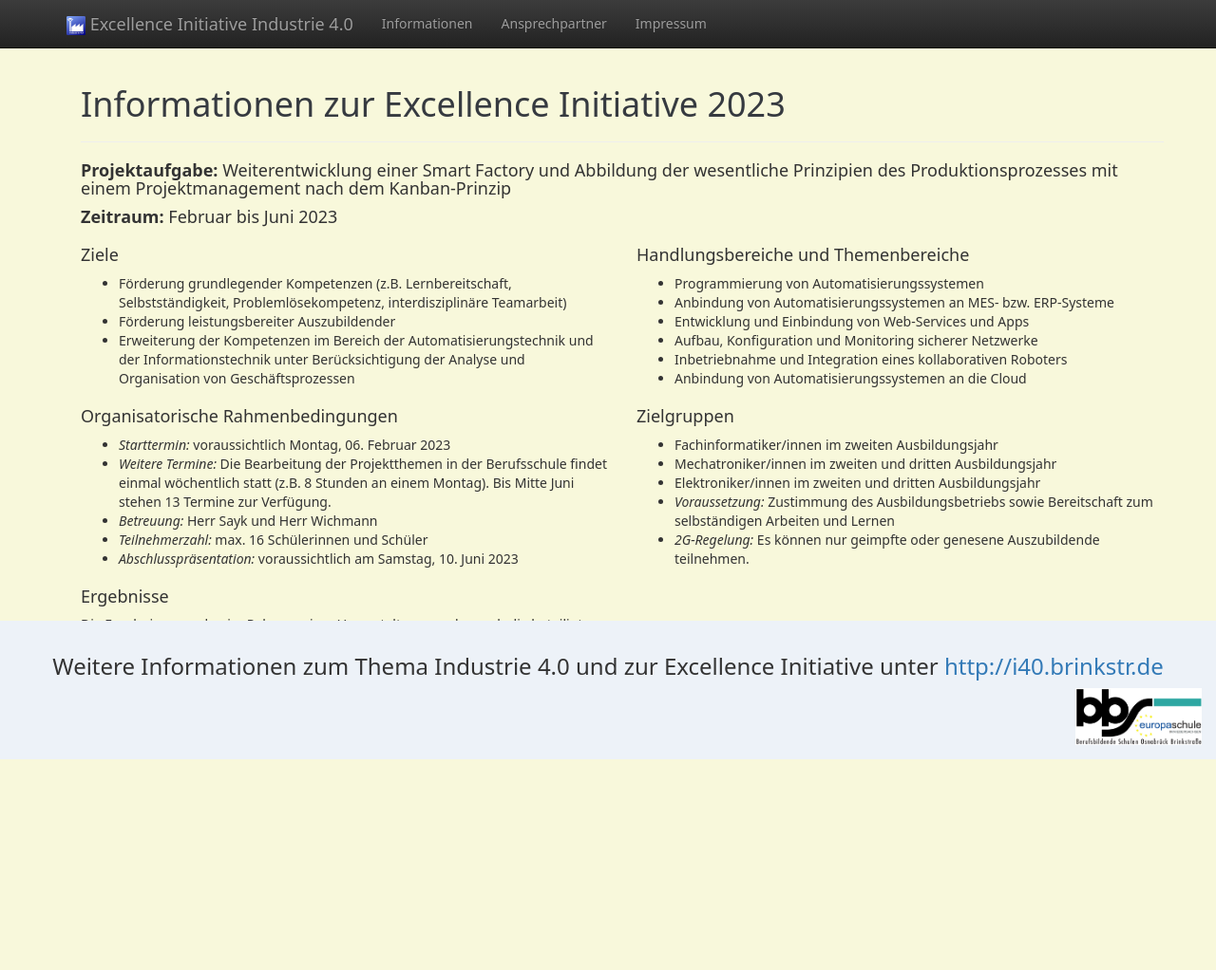
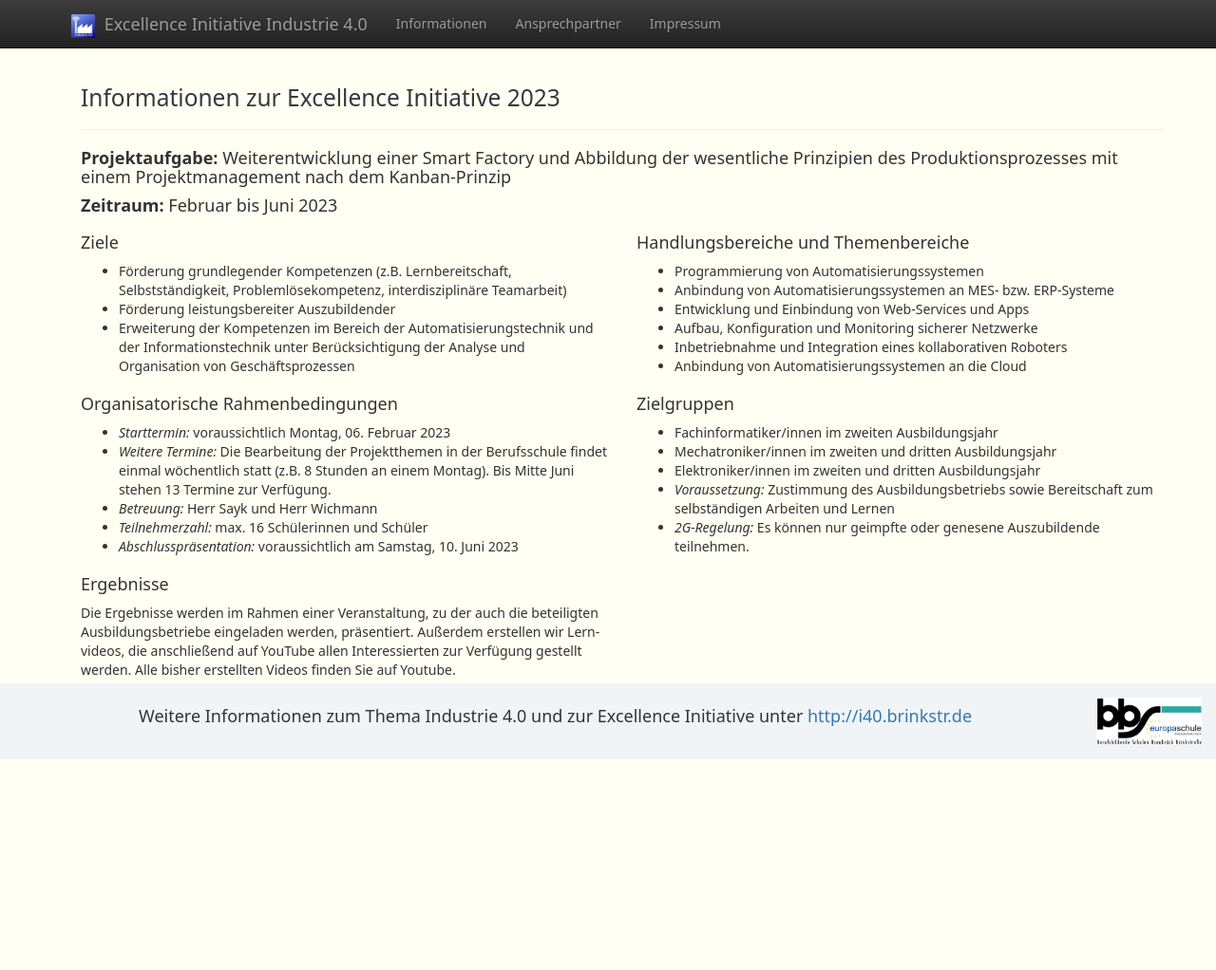
Before and after one commit to wichmann/evreg, a Flask app: page / in a window 1280 px wide. Shown: the whole page at 95% size. After the commit the page ends 800 px from the top, so only its background shows below. Run offline with Flask 2, Linux system fonts and the light colour scheme; some libraries are stand-ins or nearby versions.

Commit message:
Update layout.

```diff
--- a/static/css/style.css
+++ b/static/css/style.css
@@ -1,18 +1,19 @@
 body {
-  background: rgb(248, 248, 219);
+  background: rgb(255, 255, 243);
   font-family: "Noto Sans", "Segoe UI", Roboto, "Helvetica Neue", Arial, sans-serif;
   margin: 0;
 }
 
 h1 {
   color: #363a40;
+  font-size: 175%;
 }
 
 .footer {
   position: fixed;
   width: 100%;
   text-align: center;
-    background: #edf2f8;
+  background: #f1f4f7;
   padding: 15px;
   box-sizing: border-box;
   min-height: 15px;
@@ -21,7 +22,7 @@ h1 {
 .initial-number {
   padding: 2px 5px;
   margin: 5px;
-  border-radius:8px;
+  border-radius: 8px;
   color: white;
   border: rgb(110, 138, 180);
   background-color: rgb(110, 138, 180);
@@ -70,10 +71,10 @@ h1 {
 
 #mainblock {
   margin-top: 50px;
-  margin-bottom: 250px;
+  margin-bottom: 200px;
 }
 
-#footer-text{
+#footer-text {
   display: inline-block;
 }
 
@@ -92,7 +93,9 @@ label {
   font-weight: 400;
 }
 
-input, textarea, select {
+input,
+textarea,
+select {
   padding: 10px 13px;
   margin-bottom: 5px;
   border-radius: 2px;
--- a/templates/layout.html
+++ b/templates/layout.html
@@ -42,9 +42,11 @@
                     <span class="icon-bar"></span>
                     <span class="icon-bar"></span>
                 </button>
-                <a class="navbar-brand" href="/"><span><img alt="Logo der Excellence Initiative" width="20"
-                            src="{{url_for('static', filename='images/logo.png')}}"></span> <span>Excellence Initiative
-                        Industrie 4.0</span></a>
+                <a class="navbar-brand" href="/">
+                    <span><img alt="Logo der Excellence Initiative" width="25" style="margin: 0px 5px"
+                            src="{{url_for('static', filename='images/logo.png')}}">
+                        Excellence Initiative Industrie 4.0</span>
+                </a>
             </div>
             <div id="navbar" class="navbar-collapse collapse">
                 <ul class="nav navbar-nav">
@@ -66,10 +68,10 @@
 
     <div class="navbar-fixed-bottom footer">
         <div id="footer-text">
-            <h3>Weitere Informationen zum Thema Industrie 4.0 und zur Excellence Initiative unter <a target="_blank"
-                    href="http://i40.brinkstr.de">http://i40.brinkstr.de</a></h3>
+                    <h4>Weitere Informationen zum Thema Industrie 4.0 und zur Excellence Initiative unter <a
+                            target="_blank" href="http://i40.brinkstr.de">http://i40.brinkstr.de</a></h4>
         </div>
-        <div id="school-logo-right"><img alt="Logo der Berufsbildenden Schulen Brinkstraße" height="60"
+                <div id="school-logo-right"><img alt="Logo der Berufsbildenden Schulen Brinkstraße" height="50"
                 src="{{url_for('static', filename='images/school_logo.png')}}"> </div>
     </div>
 
```
Lines whose indentation alone changed are shown as unchanged.
